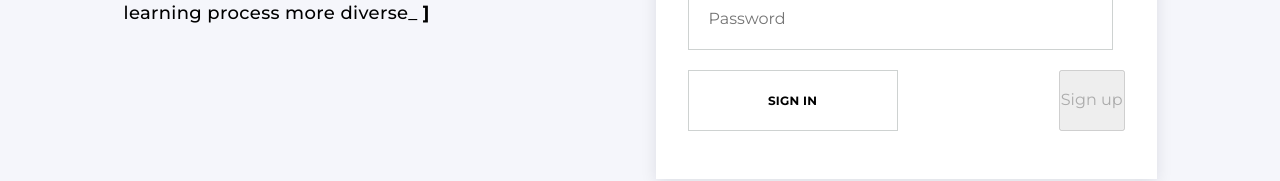
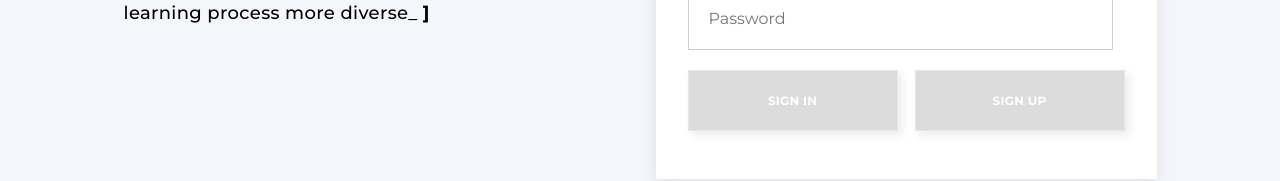
Before and after one commit to Lonardo17/Pro-test-fontend, a React (Create React App) app: page /auth in a window 1280 px wide. Shown: the part 488-669 px from the top of the page. Built offline with nearby package versions, Linux system fonts and the light colour scheme.

Commit message:
add buttons styles

```diff
--- a/src/components/Login/AuthForm.jsx
+++ b/src/components/Login/AuthForm.jsx
@@ -218,7 +218,7 @@ export default function AuthForm() {
       <p className={s.firstText}>You can use Google Account to authorize:</p>
       <button className={s.btnGoogle} onClick={googleLogins}>
         <svg className={s.btnIcon} width="18" height="18">
-          <use href="../../img/symbol-defs.svg#icon-google"></use>
+          <use href="../../img/sprite.svg#icon-google"></use>
         </svg>
         Google
       </button>
@@ -260,7 +260,7 @@ export default function AuthForm() {
         </label>
         <div className={s.buttonWraper}>
           <button
-            className={s.buttonSignIn}
+            className={!formValidity ? s.buttonSignInDisabled : s.buttonSignIn}
             type="button"
             onClick={onLogin}
             disabled={!formValidity}
@@ -268,7 +268,7 @@ export default function AuthForm() {
             Sign in
           </button>
           <button
-            className={!formValidity ? s.btnSubmitDisabled : s.buttonSignUp}
+            className={!formValidity ? s.buttonSignUpDisabled : s.buttonSignUp}
             type="button"
             onClick={onRegister}
             disabled={!formValidity}
--- a/src/components/Login/AuthForm.module.css
+++ b/src/components/Login/AuthForm.module.css
@@ -31,12 +31,17 @@
   box-shadow: 0px 2px 2px rgba(0, 0, 0, 0.1);
   background-color: var(--btn-google-color);
   border: none;
+
+  transition: transform 250ms cubic-bezier(0.4, 0, 0.2, 1),
+    box-shadow 250ms cubic-bezier(0.4, 0, 0.2, 1);
 }
 
 .btnGoogle:hover,
 .btnGoogle:focus {
   background-color: var(--btn-primary-color);
   color: var(--text-secondary-color);
+  transform: scale(1.03);
+  box-shadow: none;
 }
 
 .btnIcon {
@@ -99,6 +104,10 @@
   color: var(--text-primary-color);
   background-color: inherit;
   border: 1px solid #ced2d1;
+
+  box-shadow: 4px 4px 8px 0 rgb(34 60 80 / 20%);
+  transition: transform 250ms cubic-bezier(0.4, 0, 0.2, 1),
+    box-shadow 250ms cubic-bezier(0.4, 0, 0.2, 1);
 }
 
 .buttonSignIn:hover,
@@ -106,6 +115,21 @@
   background-color: var(--btn-primary-color);
   color: var(--text-secondary-color);
   border-color: none;
+  transform: scale(1.03);
+  box-shadow: none;
+}
+
+.buttonSignInDisabled {
+  composes: buttonSignIn;
+  background-color: var(--disabled-btn-color);
+  color: var(--accent-btn-text-color);
+  opacity: 0.5;
+  cursor: not-allowed;
+}
+
+.buttonSignInDisabled:hover,
+.buttonSignInDisabled:focus {
+  background-color: var(--disabled-btn-color);
 }
 
 .buttonSignUp {
@@ -124,6 +148,10 @@
   color: var(--text-primary-color);
   background-color: inherit;
   border: 1px solid #ced2d1;
+
+  box-shadow: 4px 4px 8px 0 rgb(34 60 80 / 20%);
+  transition: transform 250ms cubic-bezier(0.4, 0, 0.2, 1),
+    box-shadow 250ms cubic-bezier(0.4, 0, 0.2, 1);
 }
 
 .buttonSignUp:hover,
@@ -131,6 +159,21 @@
   background-color: var(--btn-primary-color);
   color: var(--text-secondary-color);
   border-color: none;
+  transform: scale(1.03);
+  box-shadow: none;
+}
+
+.buttonSignUpDisabled {
+  composes: buttonSignUp;
+  background-color: var(--disabled-btn-color);
+  color: var(--accent-btn-text-color);
+  opacity: 0.5;
+  cursor: not-allowed;
+}
+
+.buttonSignUpDisabled:hover,
+.buttonSignUpDisabled:focus {
+  background-color: var(--disabled-btn-color);
 }
 
 @media screen and (min-width: 768px) {
@@ -182,7 +225,6 @@
 
 @media screen and (min-width: 1280px) {
   .Form {
-    z-index: 1;
     margin: 0;
   }
 }
```
Also changed, not shown: src/img/google-icon.svg, src/img/sprite.svg.
